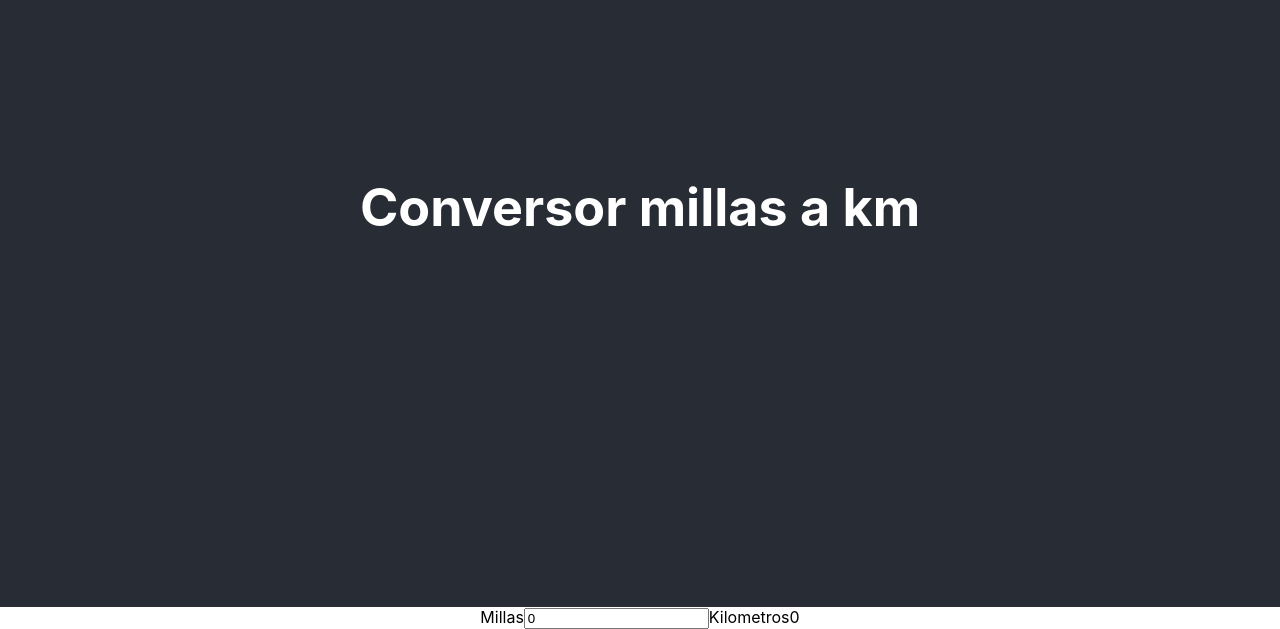
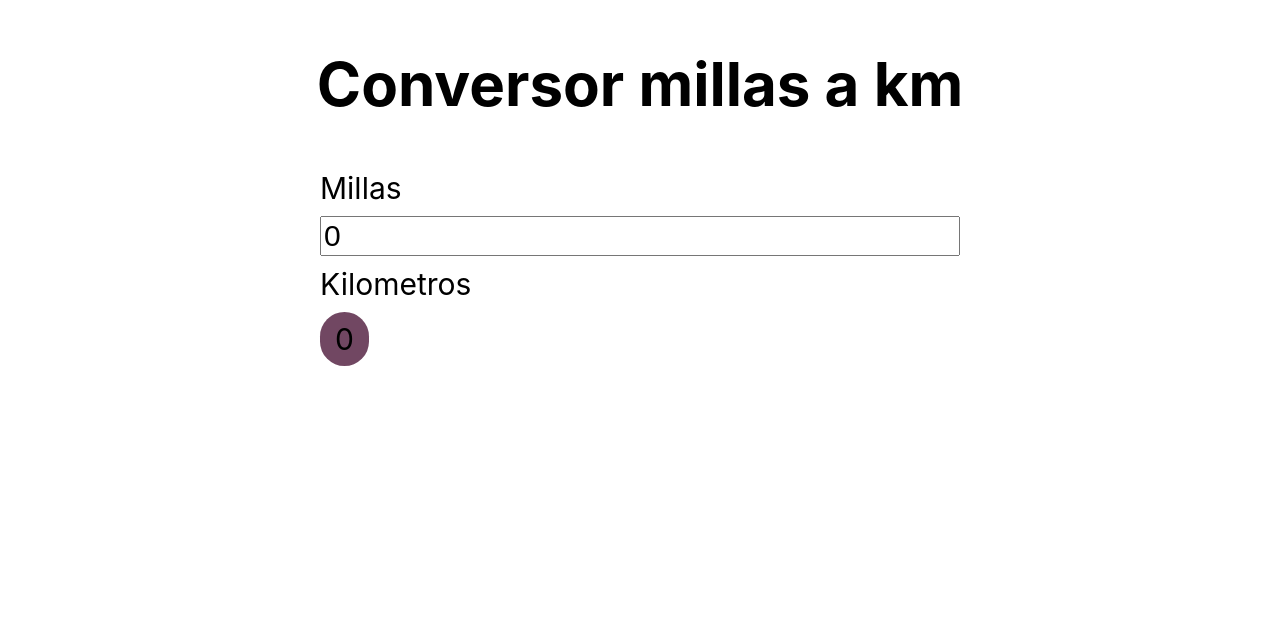
Before and after one commit to JuanCaceffo/Conversor_React, a React (Create React App) app: page / in a window 1280 px wide. Shown: the part 193-822 px from the top of the page. After the commit the page ends 800 px from the top, so only its background shows below. Built offline with nearby package versions, Linux system fonts and the light colour scheme.

Commit message:
agregado de mensajes de erorr y testeo de mensajes

```diff
--- a/src/App.css
+++ b/src/App.css
@@ -1,38 +1,37 @@
-.App {
-  text-align: center;
+:root{
+    --Pink: hsl(322, 100%, 66%);
+    --Light--Pink: hsl(321, 23%, 36%);
+    --Very--Dark--Cyan: hsl(192, 100%, 9%);
 }
-
-.App-logo {
-  height: 40vmin;
-  pointer-events: none;
+*{
+    margin: 0px;
+    box-sizing: border-box;
 }
-
-@media (prefers-reduced-motion: no-preference) {
-  .App-logo {
-    animation: App-logo-spin infinite 20s linear;
-  }
+.App{
+    display: flex;
+    flex-direction: column;
+    align-items: center;
+    justify-content: center;
+    width: 100vw;
+    height: 100vh;
+    gap: 50px 0;
+    font-size: 30px;
 }
-
-.App-header {
-  background-color: #282c34;
-  min-height: 100vh;
-  display: flex;
-  flex-direction: column;
-  align-items: center;
-  justify-content: center;
-  font-size: calc(10px + 2vmin);
-  color: white;
+.App-form{
+    display: flex;
+    align-items: flex-start;
+    justify-content: flex-start;
+    flex-direction: column;
+    width: 50%;
+    gap: 10px 0;
 }
-
-.App-link {
-  color: #61dafb;
+.form-NumberKm{
+    padding: 0.3em 0.5em;
+    background-color: var(--Light--Pink);
+    border-radius: 30px;
 }
-
-@keyframes App-logo-spin {
-  from {
-    transform: rotate(0deg);
-  }
-  to {
-    transform: rotate(360deg);
-  }
+.App-input{
+    width: 100%;
+    height: 30%;
+    font-size: 30px;
 }
--- a/src/componentes/Convert.js
+++ b/src/componentes/Convert.js
@@ -1,8 +1,9 @@
 import { useState } from "react";
 
+export const ERROR_NEGVALUE = '<ingrese un valor positivo>'
 function millasToKm(millas) {
   const CONVETION = 1.609
-  return (isNaN(millas) || millas < 0) ? 'Ingrese un valor numerico positivo' : millas * CONVETION
+  return (millas<0) ? ERROR_NEGVALUE : (millas * CONVETION)
 }
 export const Convert = () => {
   //hook
@@ -15,7 +16,7 @@ export const Convert = () => {
   return <>
       <form className="App-form">
         <label>Millas</label>
-        <input data-testid="millas" className="App-input" autoComplete='off' value={Millas} onChange={handleInputChange}></input>
+        <input data-testid="millas" type={"number"} className="App-input" autoComplete='off' value={Millas} onChange={handleInputChange}></input>
         <label>Kilometros</label>
         <label data-testid="numberKm" className="form-NumberKm">{millasToKm(Millas)}</label>
       </form>
```
Also changed, not shown: 1 other file (tests, documents, lock files or other folders).
